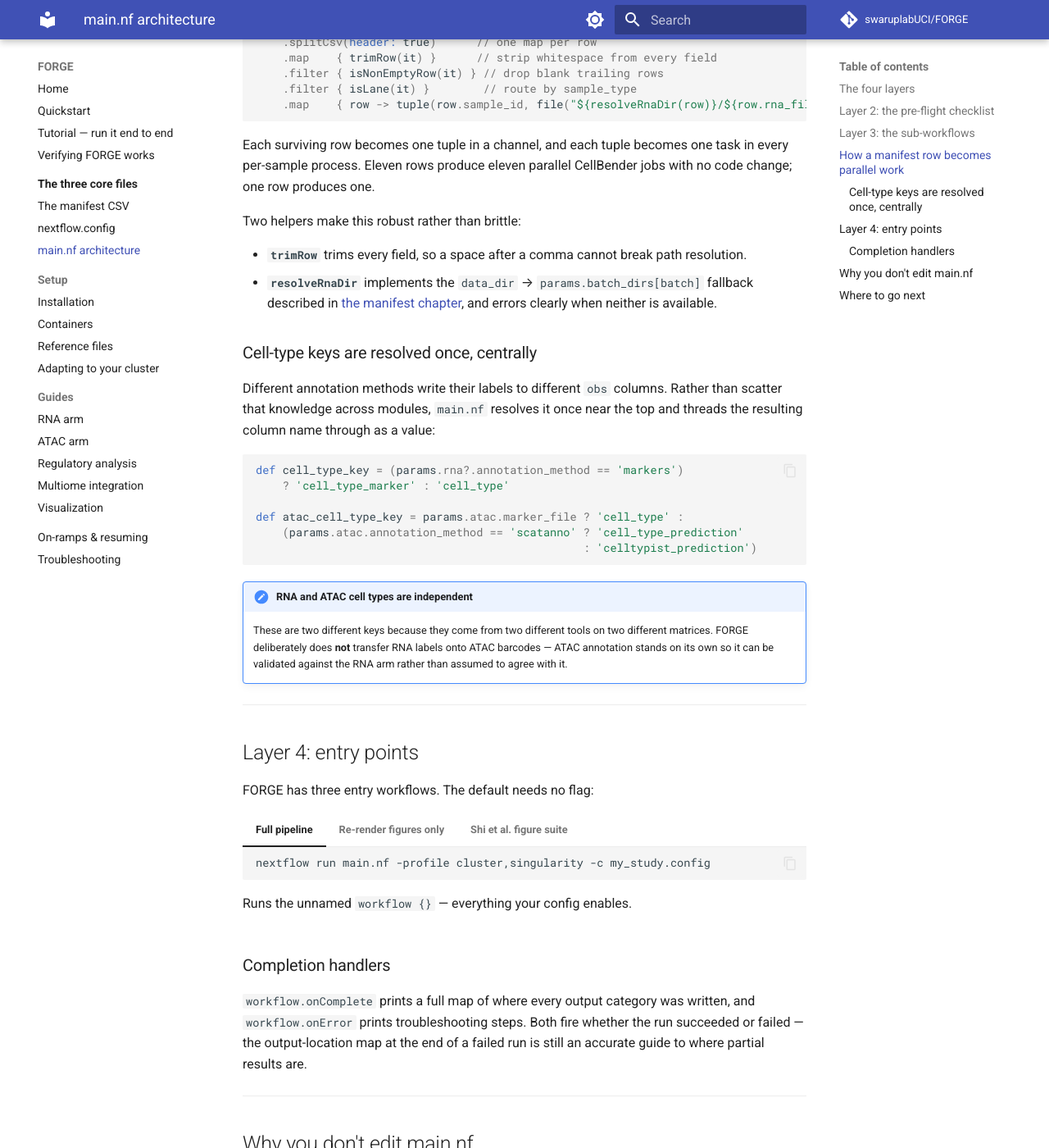
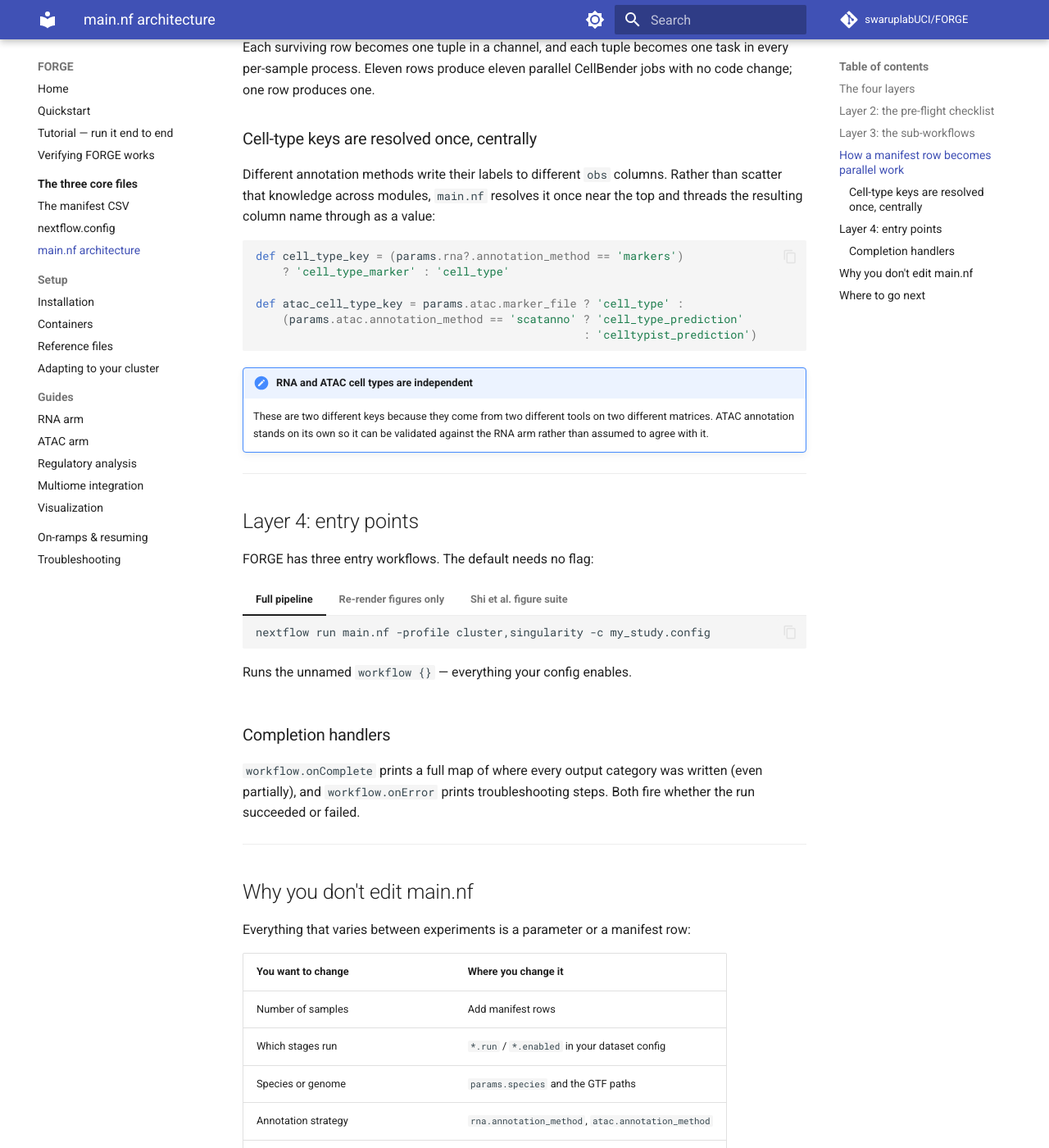
Before and after one commit to swaruplabUCI/FORGE, an MkDocs documentation site: the page built from docs/core/architecture.md, in a window 1280 px wide and 1400 px high, scrolled down 3550 px. Shown: the whole window at 82% size. Built offline with MkDocs 1.6.1 and Material for MkDocs 9.7.7, drawn with Linux system fonts in a browser that asks for light colours; comment, search, counter and statistics services are not loaded; some of the changed text lies outside the part shown.

Commit message:
Update architecture.md
Clarifications

````diff
--- a/docs/core/architecture.md
+++ b/docs/core/architecture.md
@@ -1,11 +1,9 @@
 # main.nf architecture
 
-`main.nf` is the pipeline. It is long (~4,200 lines), but it is not complicated —
-it is one validation section followed by thirteen workflow blocks wired together
-with channels. **You should not need to edit it.** Understanding its shape is
-what lets you drive FORGE entirely from a manifest and a dataset config.
+`main.nf` is the pipeline. It is long but structured. It is one validation section followed by thirteen workflow blocks wired together
+with channels. Unless you are ready to extend FORGE functionality to unsupported tooling, **You should not need to edit this file.** Understanding its formatting will help you to drive FORGE efficiently.
 
-This page explains that shape.
+This page explains that structure and formatting.
 
 ---
 
@@ -51,14 +49,8 @@
 - **Config vs manifest coherence** — asking for an RNA run against an ATAC-only
   manifest is an error
 - **Reference files exist** for every enabled module
-- **On-ramp bundles are complete** — the Cicero triple and ChromVAR pair are
-  all-or-none, and forward-declared-but-unwired keys are rejected if set
-- **`resource_tier` is a legal value** — `'Medium'` errors instead of silently
-  falling through to `small`
-
-This is FORGE's most useful architectural property for day-to-day work: config
-errors cost seconds, not hours. It is also why you can validate a setup with no
-containers, no references, and no GPU — see [Verifying FORGE works](../verification.md).
+- **On-ramp bundles are complete** — onramping can save compute, but inputs must be properly formatted.
+- **`resource_tier` is strict** — Expect FORGE to loudly error for typos.
 
 ---
 
@@ -109,7 +101,7 @@
 
 ## How a manifest row becomes parallel work
 
-This is the mechanism that makes scaling a manifest edit rather than a code edit.
+This is the mechanism for scaling via the manifest.
 
 ```groovy
 Channel.fromPath(params.metadata_file)
@@ -123,14 +115,6 @@
 Each surviving row becomes one tuple in a channel, and each tuple becomes one
 task in every per-sample process. Eleven rows produce eleven parallel CellBender
 jobs with no code change; one row produces one.
-
-Two helpers make this robust rather than brittle:
-
-- **`trimRow`** trims every field, so a space after a comma cannot break path
-  resolution.
-- **`resolveRnaDir`** implements the `data_dir` → `params.batch_dirs[batch]`
-  fallback described in [the manifest chapter](manifest.md#paths-data_dir-vs-batch_dirs),
-  and errors clearly when neither is available.
 
 ### Cell-type keys are resolved once, centrally
 
@@ -149,8 +133,7 @@
 
 !!! note "RNA and ATAC cell types are independent"
     These are two different keys because they come from two different tools on
-    two different matrices. FORGE deliberately does **not** transfer RNA labels
-    onto ATAC barcodes — ATAC annotation stands on its own so it can be
+    two different matrices. ATAC annotation stands on its own so it can be
     validated against the RNA arm rather than assumed to agree with it.
 
 ---
@@ -186,9 +169,8 @@
 ### Completion handlers
 
 `workflow.onComplete` prints a full map of where every output category was
-written, and `workflow.onError` prints troubleshooting steps. Both fire whether
-the run succeeded or failed — the output-location map at the end of a failed run
-is still an accurate guide to where partial results are.
+written (even partially), and `workflow.onError` prints troubleshooting steps. Both fire whether
+the run succeeded or failed.
 
 ---
 
````
Also changed, not shown: other parts of docs/core/architecture.md (+1 -1 lines).
